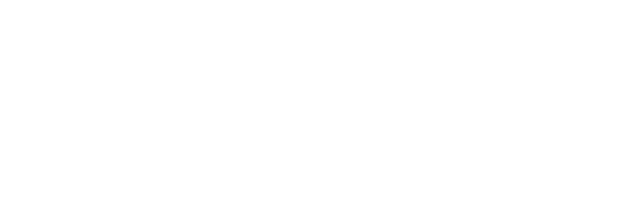
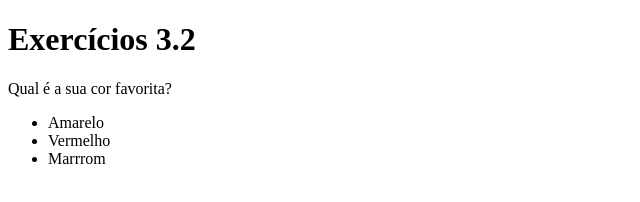
Before and after one commit to LucasRosa53/trybe-exercicio, a plain HTML site: page fundamentos/secao-03-html-css/dia02-html-css/index.html in a window 1280 px wide. Shown: the whole page, without its empty margins (0-640 px from the left). Drawn offline with Linux system fonts and the light colour scheme.

Commit message:
gerado conteúdo para treinamento h1,p,ul,li

```diff
--- a/fundamentos/secao-03-html-css/dia02-html-css/index.html
+++ b/fundamentos/secao-03-html-css/dia02-html-css/index.html
@@ -5,8 +5,15 @@
     <meta http-equiv="X-UA-Compatible" content="IE=edge">
     <meta name="viewport" content="width=device-width, initial-scale=1.0">
     <title>HTML</title>
+    <style></style>
 </head>
 <body>
-
+    <h1>Exercícios 3.2</h1>
+    <p>Qual é a sua cor favorita?</p>
+    <ul>
+        <li>Amarelo</li>
+        <li>Vermelho</li>
+        <li>Marrrom</li>
+    </ul>
 </body>
 </html>
```
